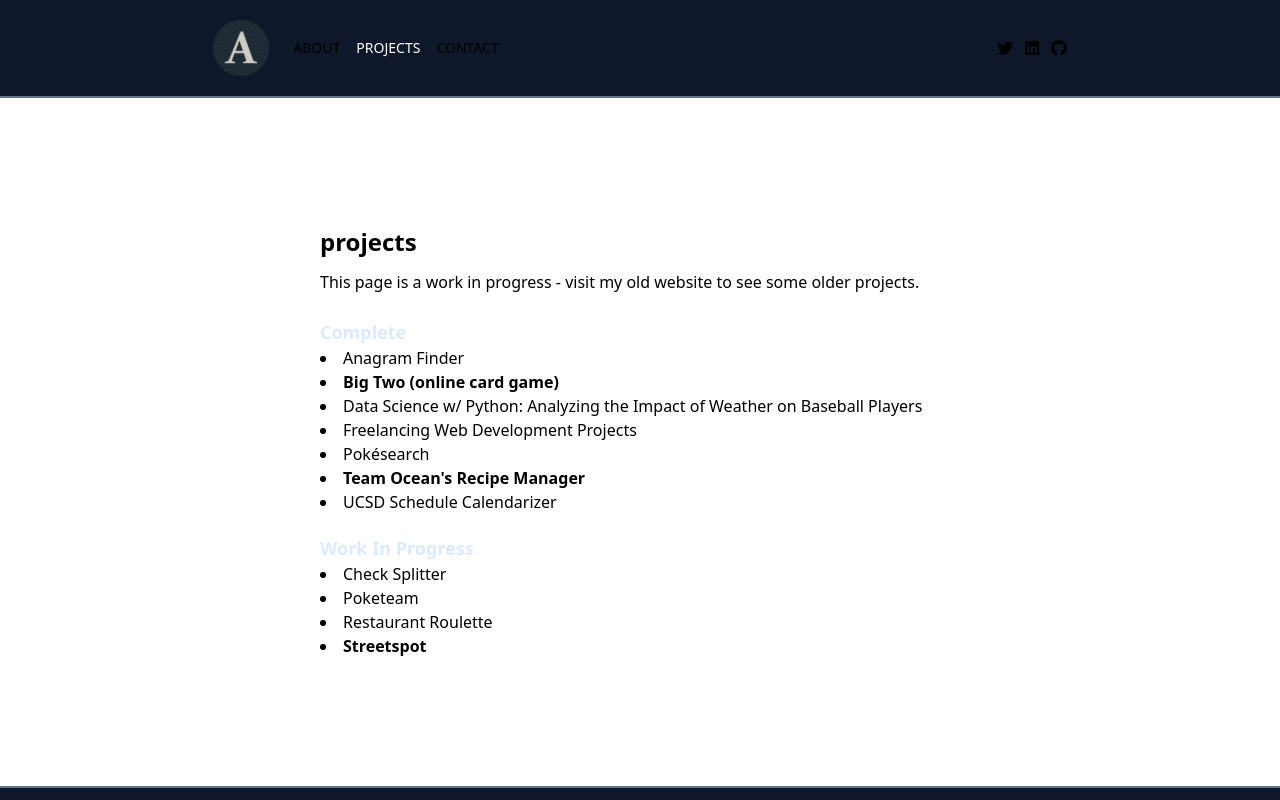
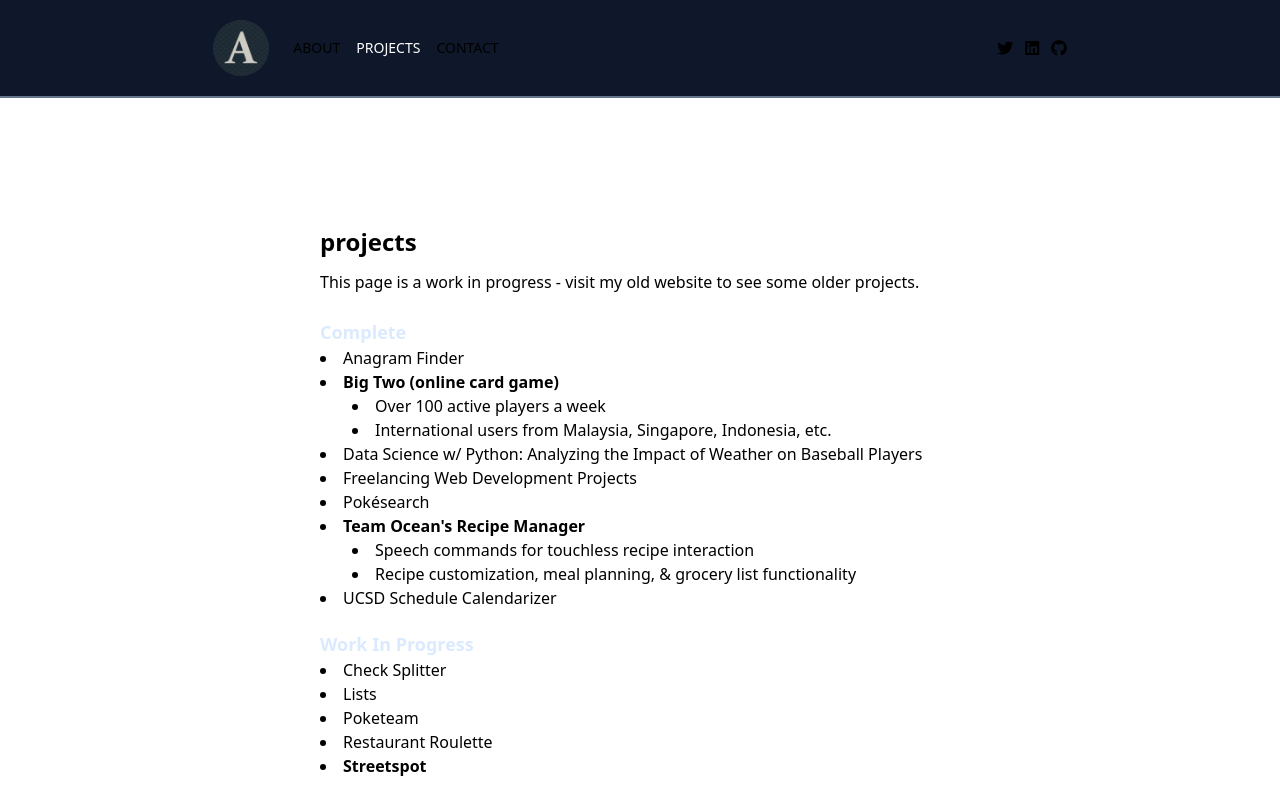
Before and after one commit to AdoryVo/adoryvo.com, a Nuxt app: page /projects in a window 1280 px wide. Shown: the top 800 px of the page. Built offline with nearby package versions, Linux system fonts and the light colour scheme.

Commit message:
Update projects

```diff
--- a/pages/projects/index.vue
+++ b/pages/projects/index.vue
@@ -7,7 +7,16 @@ export default {
 
 		const completePages = reactive([
 					{title: 'Anagram Finder', path: '/projects/anagram-finder'},
-					{title: 'Big Two (online card game)', path: 'https://bigtwo.vercel.app', target: '_blank', classes: styles.major},
+					{
+						title: 'Big Two (online card game)',
+						path: 'https://bigtwo.vercel.app',
+						target: '_blank',
+						classes: styles.major,
+						details: [
+							'Over 100 active players a week',
+							'International users from Malaysia, Singapore, Indonesia, etc.'
+						]
+					},
 					{
 						title: 'Data Science w/ Python: Analyzing the Impact of Weather on Baseball Players',
 						path: 'https://github.com/AdoryVo/baseball-weather-impact/blob/master/FinalProject_group031.ipynb',
@@ -19,13 +28,18 @@ export default {
 						title: 'Team Ocean\'s Recipe Manager',
 						path: 'https://github.com/AdoryVo/team-ocean-recipe-manager#-team-oceans-recipe-manager',
 						target: '_blank',
-						classes: styles.major
+						classes: styles.major,
+						details: [
+							'Speech commands for touchless recipe interaction',
+							'Recipe customization, meal planning, & grocery list functionality'
+						]
 					},
 					{title: 'UCSD Schedule Calendarizer', path: 'https://adoryvo.github.io/calendarize-webreg/', target: '_blank'},
 				]);
 
 		const wipPages = reactive([
 					{title: 'Check Splitter', path: '/projects/check-splitter'},
+					{title: 'Lists', path: 'https://adoryvo.github.io/lists', target: '_blank'},
 					{title: 'Poketeam', path: 'https://github.com/AdoryVo/poketeam', target: '_blank'},
 					{title: 'Restaurant Roulette', path: '/projects/restaurant-roulette'},
 					{title: 'Streetspot', path: 'https://streetspot.netlify.app', target: '_blank', classes: styles.major},
@@ -49,6 +63,11 @@ export default {
 		<ul class="list-disc list-inside mb-5">
 			<li v-for="page of completePages">
 				<NuxtLink :class="`link-light ${page.classes}`" :to="`${page.path}`" :target="page.target">{{ page.title }}</NuxtLink>
+				<ul class="list-disc list-inside pl-8">
+					<li v-for="detail of page.details">
+						{{ detail }}
+					</li>
+				</ul>
 			</li>
 		</ul>
 
@@ -56,6 +75,11 @@ export default {
 		<ul class="list-disc list-inside">
 			<li v-for="page of wipPages">
 				<NuxtLink :class="`link-light ${page.classes}`" :to="`${page.path}`" :target="page.target">{{ page.title }}</NuxtLink>
+				<ul class="list-disc list-inside pl-8">
+					<li v-for="detail of page.details">
+						{{ detail }}
+					</li>
+				</ul>
 			</li>
 		</ul>
 	</main>
```
